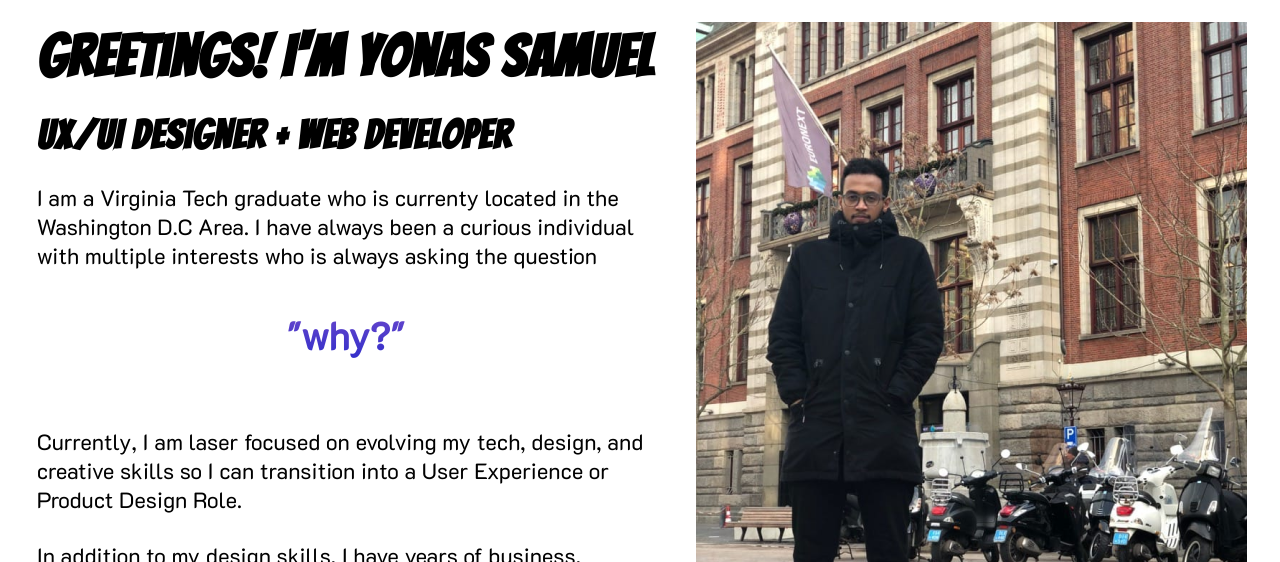
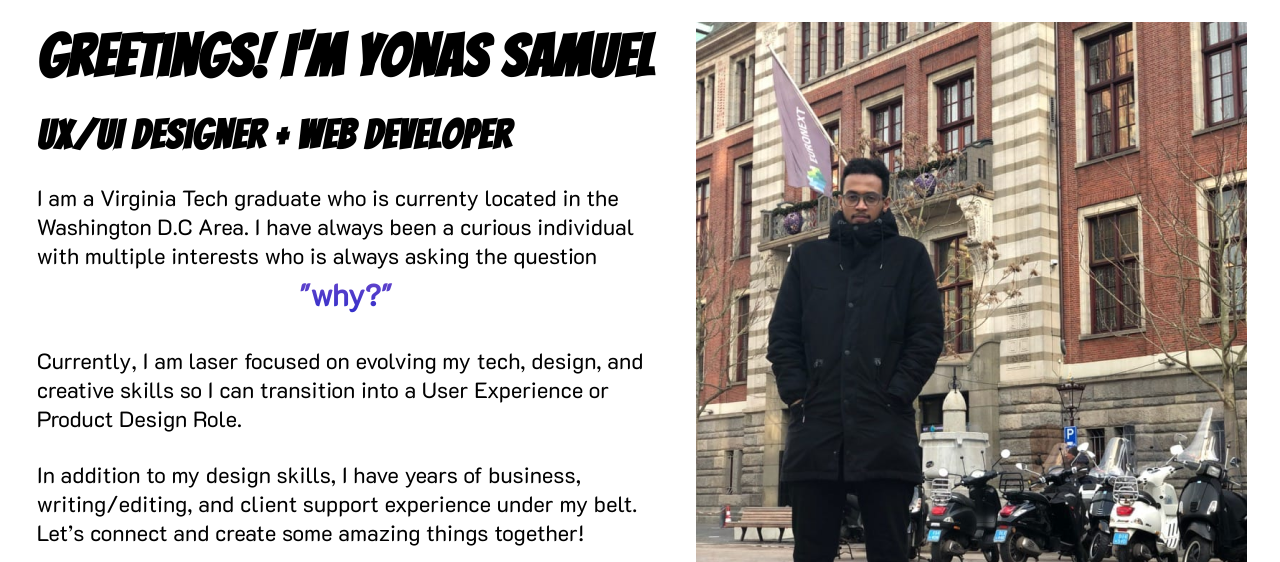
Before and after one commit to yonassamuel/UX_UI_HW_18, a plain HTML site: page index.html in a window 1280 px wide. Shown: the part 138-700 px from the top of the page. Drawn offline with Linux system fonts and the light colour scheme; a web font is replaced by a local one.

Commit message:
Why? Update

```diff
--- a/style.css
+++ b/style.css
@@ -164,6 +164,17 @@ b{
     justify-content: center;
 }
 
+.why{
+    background-image: linear-gradient(180deg, #6B48CC 0%, #312ECA 100%);
+    background-clip: text;
+    -webkit-text-fill-color: transparent;
+    -webkit-background-clip: text;
+    font-size: 30px;
+    margin-top: 5px;
+    margin-bottom: 5px;
+    display: flex;
+    justify-content: center;
+
 .buttonResume{
     display: flex;
     height: 50px;
```
